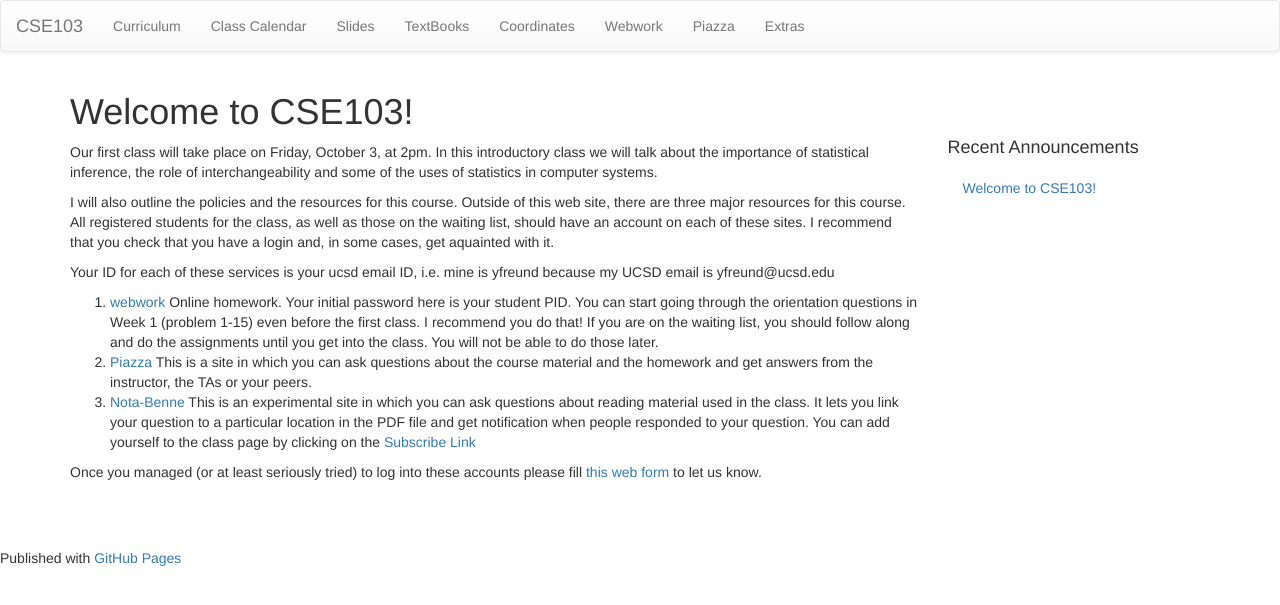
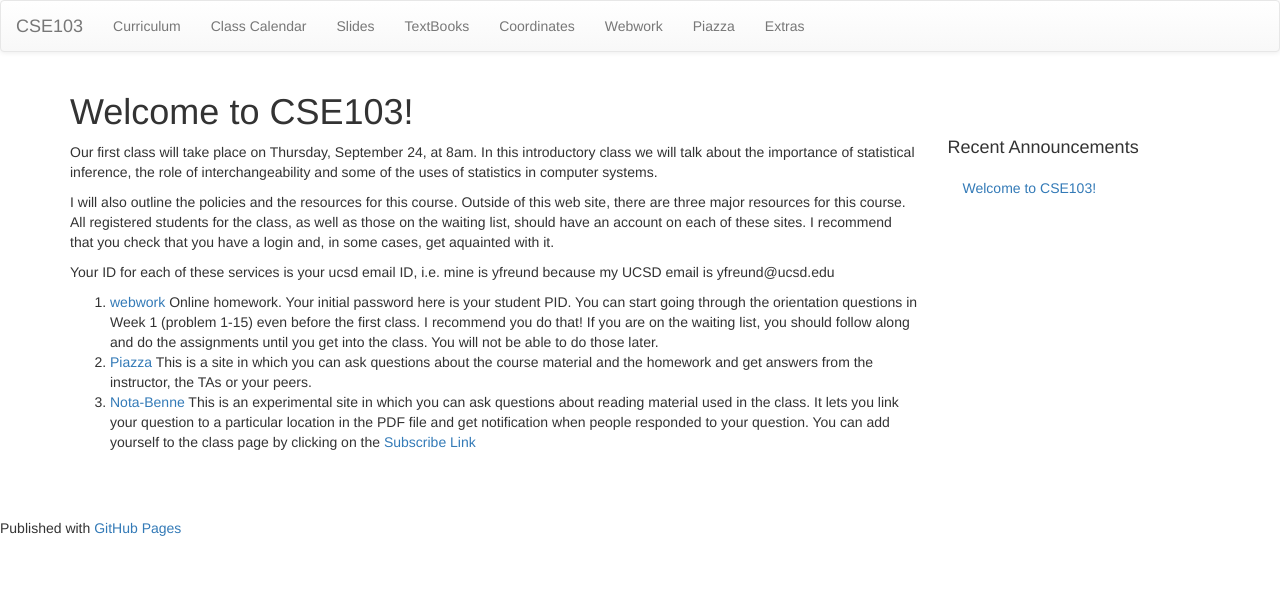
Before and after one commit to cse103/cse103.github.io, a Jekyll site: the page built from _posts/2014-09-18-welcome.md, in a window 1280 px wide. Shown: the top 605 px of the page. Built offline with Jekyll 4.4.1, drawn with Linux system fonts in a browser that asks for light colours; nearby versions of some CDN libraries; Markdown is read by kramdown in place of the engine named in the settings.

Commit message:
Update 2014-09-18-welcome.md

```diff
--- a/_posts/2014-09-18-welcome.md
+++ b/_posts/2014-09-18-welcome.md
@@ -3,7 +3,8 @@ layout: default
 title: Welcome to CSE103!
 ---
 
-Our first class will take place on Friday, October 3, at 2pm. In this introductory class we will talk about the importance of
+Our first class will take place on Thursday, September 24, at 8am.
+In this introductory class we will talk about the importance of
 statistical inference, the role of interchangeability and some of
 the uses of statistics in computer systems.
 
@@ -34,6 +35,3 @@ PDF file and get notification when people responded to your
 question. You can add yourself to the class page by clicking on
 the
 [Subscribe Link](http://nb.mit.edu/subscribe?key=YzpHSj7HkINia8Q9vFaIIV3fDM3jJ3J1cmQont1pEAFIAh6dvh)
-
-Once you managed (or at least seriously tried) to log into these
-accounts please fill [this web form](http://tinyurl.com/k6xyj2a) to let us know.
```
